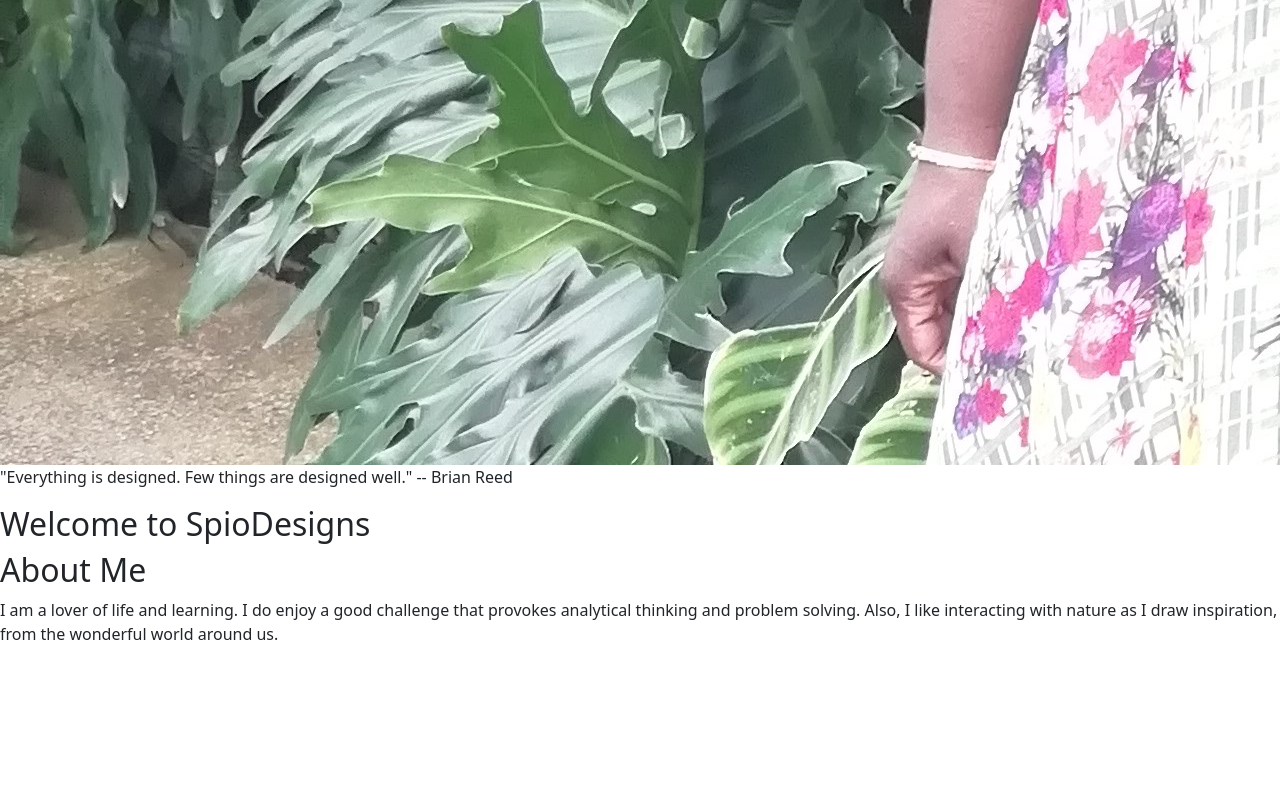
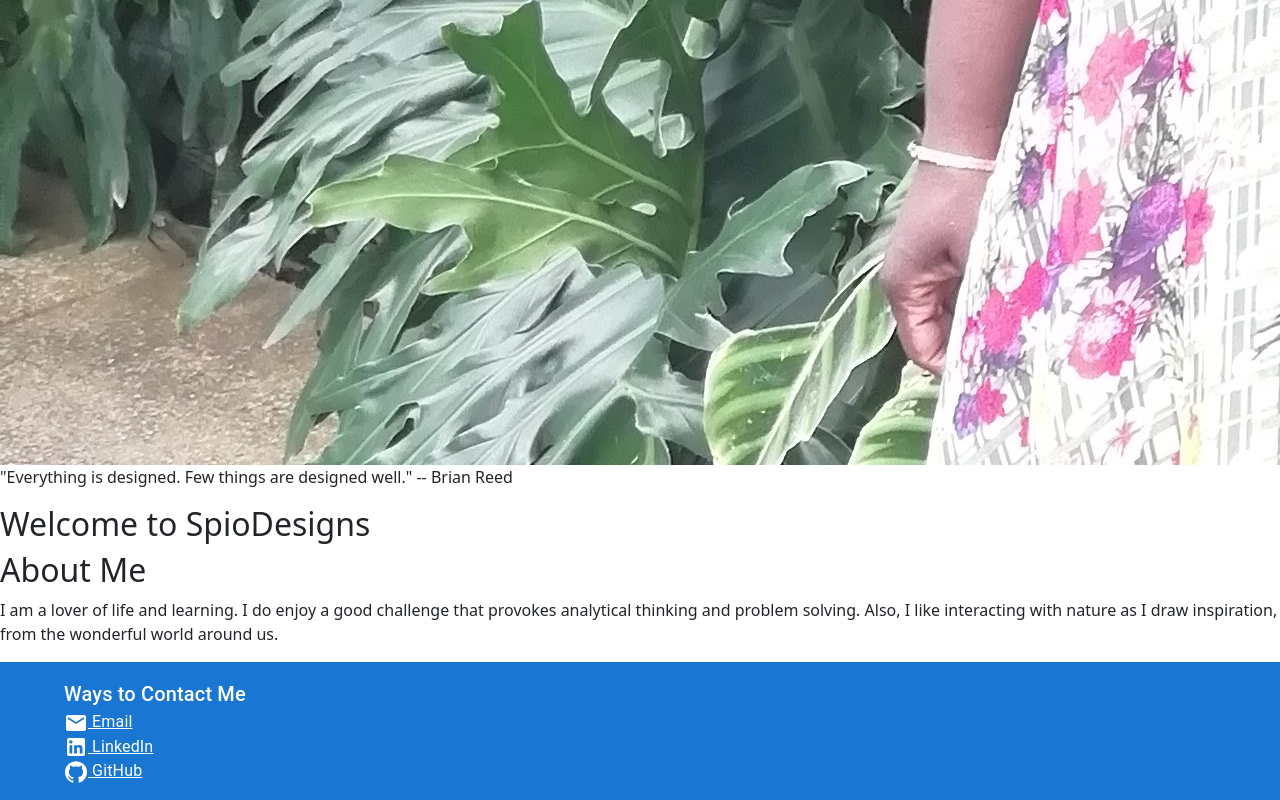
Before and after one commit to jenieb3/react-portfolio, a React (Create React App) app in the folder my-portfolio/: page / in a window 1280 px wide. Shown: the part 2467-3267 px from the top of the page. Before the commit the page ends 3129 px from the top, so only its background shows below. Built offline with nearby package versions, Linux system fonts and the light colour scheme.

Commit message:
added footer material UI

```diff
--- a/my-portfolio/package.json
+++ b/my-portfolio/package.json
@@ -3,6 +3,11 @@
   "version": "0.1.0",
   "private": true,
   "dependencies": {
+    "@emotion/react": "^11.10.6",
+    "@emotion/styled": "^11.10.6",
+    "@mui/icons-material": "^5.11.11",
+    "@mui/material": "^5.11.13",
+    "@mui/styled-engine-sc": "^5.11.11",
     "@testing-library/jest-dom": "^5.16.5",
     "@testing-library/react": "^13.4.0",
     "@testing-library/user-event": "^13.5.0",
@@ -13,6 +18,7 @@
     "react-icons": "^4.8.0",
     "react-router-dom": "^6.9.0",
     "react-scripts": "5.0.1",
+    "styled-components": "^5.3.9",
     "web-vitals": "^2.1.4"
   },
   "scripts": {
--- a/my-portfolio/src/components/App.js
+++ b/my-portfolio/src/components/App.js
@@ -5,6 +5,7 @@ import Home from '../components/Home';
 import Project from './Projects';
 import Contact from '../components/Contact';
 import CV from '../components/CV';
+
 
 function App() {
   return (
@@ -15,6 +16,7 @@ function App() {
         <Route path="/projects" element={<Project />} />
         <Route path="/contact" element={<Contact />} />
         <Route path="/cv" element={<CV />} />
+
       </Routes>
     </Router>
   );
--- /dev/null
+++ b/my-portfolio/src/components/Footer.js
@@ -0,0 +1,32 @@
+import React from 'react';
+import { Container, Typography, Link, Box } from '@mui/material';
+import EmailIcon from '@mui/icons-material/Email';
+import LinkedInIcon from '@mui/icons-material/LinkedIn';
+import GitHubIcon from '@mui/icons-material/GitHub';
+
+function Footer() {
+  return (
+    <Box sx={{ backgroundColor: 'primary.main', padding: 2 }}>
+      <Container maxWidth="lg">
+        <Typography variant="h6" color="white">Ways to Contact Me</Typography>
+        <Typography color="white">
+          <Link href="mailto:jenelle.garbrah3@gmail.com" color="inherit">
+            <EmailIcon /> Email
+          </Link>
+        </Typography>
+        <Typography color="white">
+          <Link href="https://www.linkedin.com/in/jenelle-spio-garbrah" color="inherit">
+            <LinkedInIcon /> LinkedIn
+          </Link>
+        </Typography>
+        <Typography color="white">
+          <Link href="https://github.com/jenieb3" color="inherit">
+            <GitHubIcon /> GitHub
+          </Link>
+        </Typography>
+      </Container>
+    </Box>
+  );
+}
+
+export default Footer;
--- a/my-portfolio/src/index.js
+++ b/my-portfolio/src/index.js
@@ -3,6 +3,11 @@ import ReactDOM from 'react-dom/client';
 import './index.css';
 import App from './components/App';
 import 'bootstrap/dist/css/bootstrap.min.css'
+import Footer from './components/Footer';
+import '@mui/styled-engine-sc';
+
+
+
 
 
 
@@ -10,5 +15,6 @@ const root = ReactDOM.createRoot(document.getElementById('root'));
 root.render(
   <React.StrictMode>
     <App />
+    <Footer/>
   </React.StrictMode>
 );
```
Also changed, not shown: my-portfolio/src/index.css (line endings or trailing spaces), 1 other file (tests, documents, lock files or other folders).
